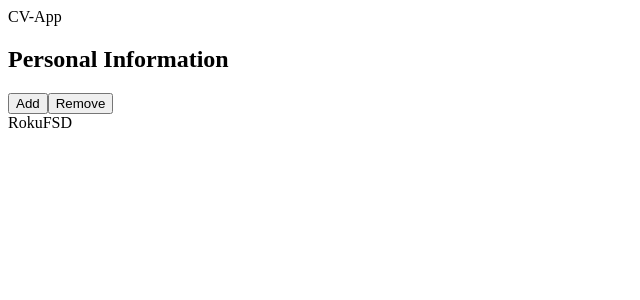
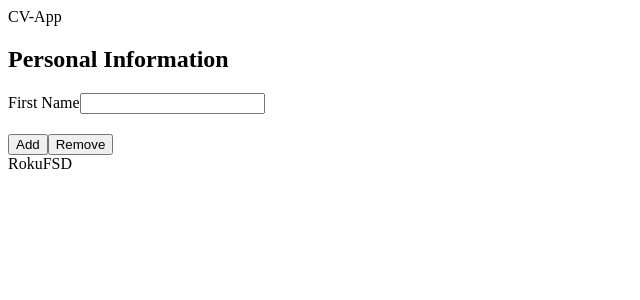
Before and after one commit to RokuFSD/cv-app-v2, a React (Vite) app: page / in a window 1280 px wide. Shown: the top 300 px of the page, without its empty margins (0-640 px from the left). Built offline with nearby package versions, Linux system fonts and the light colour scheme.

Commit message:
tested form input

```diff
--- a/src/components/FormContainer/FormContainer.jsx
+++ b/src/components/FormContainer/FormContainer.jsx
@@ -1,14 +1,14 @@
 import React from "react";
 import { FormGroup, FormGroupWithAdding } from "../FormGroup/FormGroup";
+import FormInput from "../FormInput/FormInput";
 
 function FormContainer() {
   return (
     <form aria-label="Add information">
       {/* Only to see result */}
-      <FormGroup
-        ariaLabel="Personal Information"
-        title="Personal Information"
-      />
+      <FormGroup ariaLabel="Personal Information" title="Personal Information">
+        <FormInput id="firstName" label="First Name" type="text" />
+      </FormGroup>
       <FormGroupWithAdding ariaLabel="School Information" title="Education" />
     </form>
   );
--- /dev/null
+++ b/src/components/FormInput/FormInput.jsx
@@ -0,0 +1,14 @@
+import React from "react";
+
+function FormInput({ id, label, type }) {
+  return (
+    <div>
+      <label htmlFor={id}>
+        {label}
+        <input type={type} id={id} />
+      </label>
+    </div>
+  );
+}
+
+export default FormInput;
```
Also changed, not shown: 2 other files (tests, documents, lock files or other folders).
